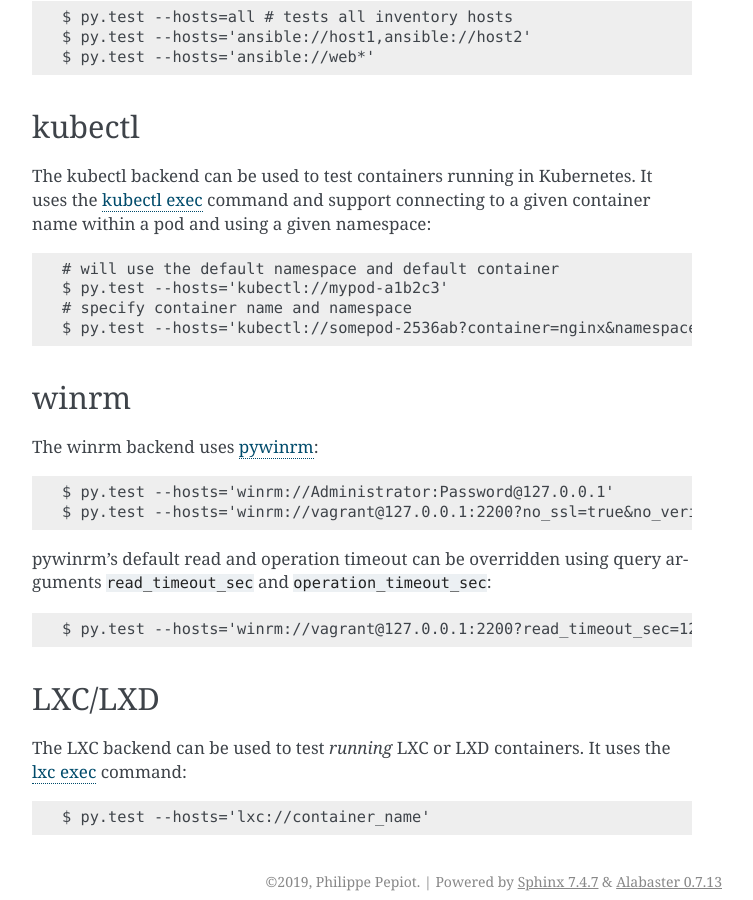
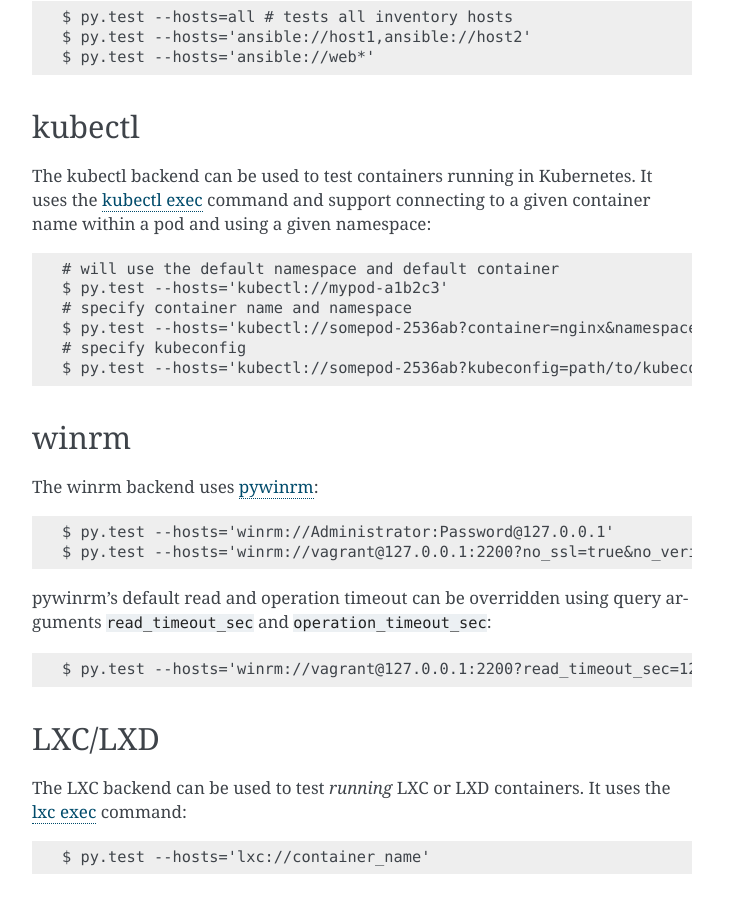
Before and after one commit to pytest-dev/pytest-testinfra, a Sphinx documentation site: the page built from doc/source/backends.rst, in a window 1280 px wide and 900 px high, scrolled down 1630 px. Shown: the whole window, without its empty margins (388-1141 px from the left). Built offline with Sphinx 7.4.7, drawn with Linux system fonts in a browser that asks for light colours; comment, search, counter and statistics services are not loaded.

Commit message:
Add documentation for kubeconfig

```diff
--- a/doc/source/backends.rst
+++ b/doc/source/backends.rst
@@ -93,7 +93,8 @@
     $ py.test --hosts='kubectl://mypod-a1b2c3'
     # specify container name and namespace
     $ py.test --hosts='kubectl://somepod-2536ab?container=nginx&namespace=web'
-
+    # specify kubeconfig
+    $ py.test --hosts='kubectl://somepod-2536ab?kubeconfig=path/to/kubeconfig'
 
 winrm
 ~~~~~
```
